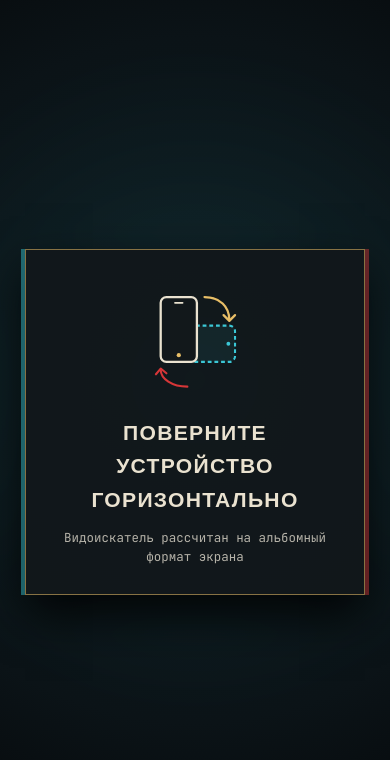
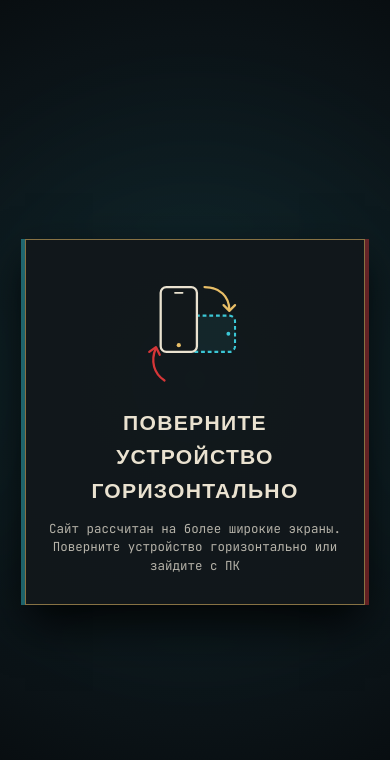
Before and after one commit to ledetav/crownvetch, a React (Vite) app: page /tz in a window 390 px wide. Shown: the top 760 px of the page. Built offline with nearby package versions, Linux system fonts and the light colour scheme.

Commit message:
style(mobile): reposition red rotation arrow and update wide-screen message

```diff
--- a/src/components/darkroom/RotateDeviceOverlay.tsx
+++ b/src/components/darkroom/RotateDeviceOverlay.tsx
@@ -2,7 +2,7 @@
  * Компонент-заглушка для узких/портретных экранов мобильных устройств.
  * Перекрывает основной экран видоискателя при ширине вьюпорта <= 768px,
  * отображая статичную иконку смартфона в вертикально-горизонтальном положении
- * со скруглёнными стрелками и просьбу повернуть устройство горизонтально.
+ * со скруглёнными стрелками и рекомендацией перейти на широкий экран.
  */
 
 /**
@@ -69,17 +69,17 @@ export function RotateDeviceOverlay() {
             strokeLinejoin="round"
           />
 
-          {/* Нижняя скруглённая стрелка поворота влево (опущена ниже контура телефона) */}
+          {/* Нижняя скруглённая красная стрелка вдоль нижнего левого угла вертикального телефона */}
           <path
-            d="M52 114 C36 114, 24 106, 24 96"
+            d="M28 118 C17 111, 13 98, 19 84"
             stroke="#d63638"
-            strokeWidth="2.2"
+            strokeWidth="2.4"
             strokeLinecap="round"
           />
           <path
-            d="M19 101 L24 95 L30 100"
+            d="M12 88 L19 83 L23 91"
             stroke="#d63638"
-            strokeWidth="2.2"
+            strokeWidth="2.4"
             strokeLinecap="round"
             strokeLinejoin="round"
           />
@@ -87,7 +87,7 @@ export function RotateDeviceOverlay() {
 
         <p className="rotate-device-title">Поверните устройство горизонтально</p>
         <p className="rotate-device-subtitle">
-          Видоискатель рассчитан на альбомный формат экрана
+          Сайт рассчитан на более широкие экраны. Поверните устройство горизонтально или зайдите с ПК
         </p>
       </div>
     </div>
```
